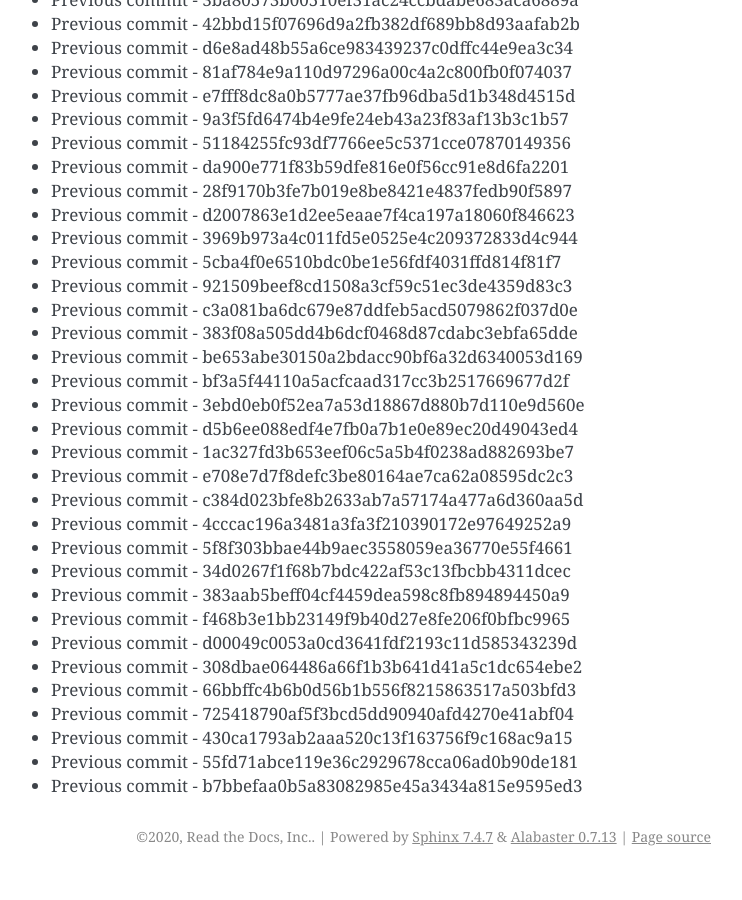
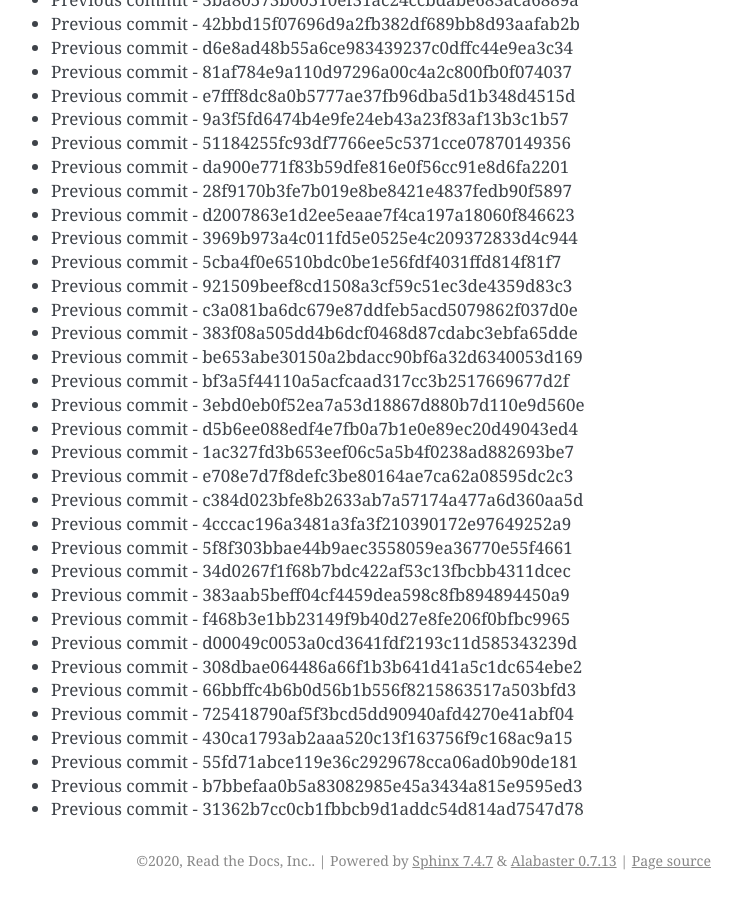
Before and after one commit to readthedocs/rtd-git-stresstest, a Sphinx documentation site: the page built from docs/updates.rst, in a window 1280 px wide and 900 px high, scrolled down 99674 px. Shown: the whole window, without its empty margins (399-1141 px from the left). Built offline with Sphinx 7.4.7, drawn with Linux system fonts in a browser that asks for light colours; before the commit the page ends 100550 px from its top, so only the background shows below that.

Commit message:
Generating commit from previous: 31362b7cc0cb1fbbcb9d1addc54d814ad7547d78

```diff
--- a/docs/updates.rst
+++ b/docs/updates.rst
@@ -4220,3 +4220,4 @@ It can be tested for any performance characteristics.
 * Previous commit - 430ca1793ab2aaa520c13f163756f9c168ac9a15
 * Previous commit - 55fd71abce119e36c2929678cca06ad0b90de181
 * Previous commit - b7bbefaa0b5a83082985e45a3434a815e9595ed3
+* Previous commit - 31362b7cc0cb1fbbcb9d1addc54d814ad7547d78
```
